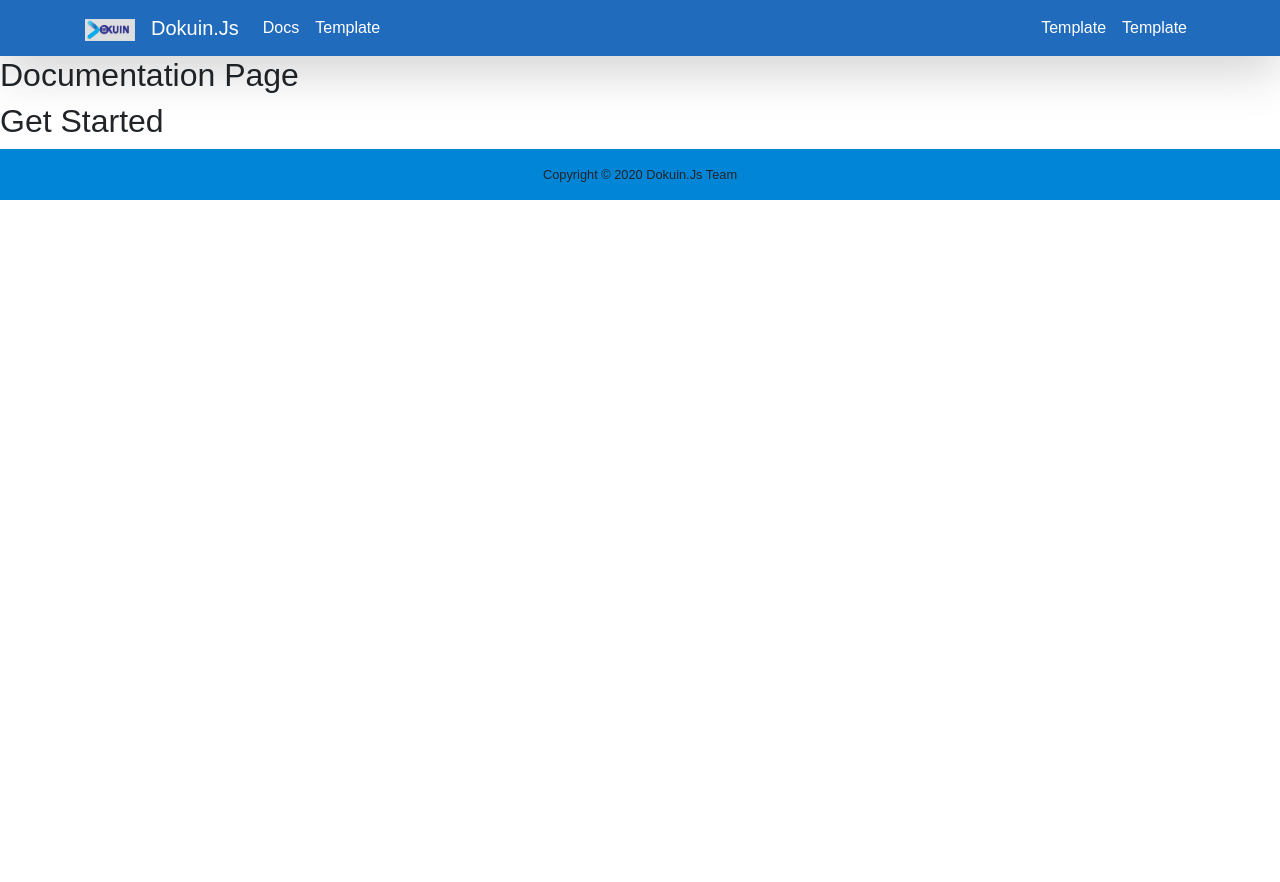
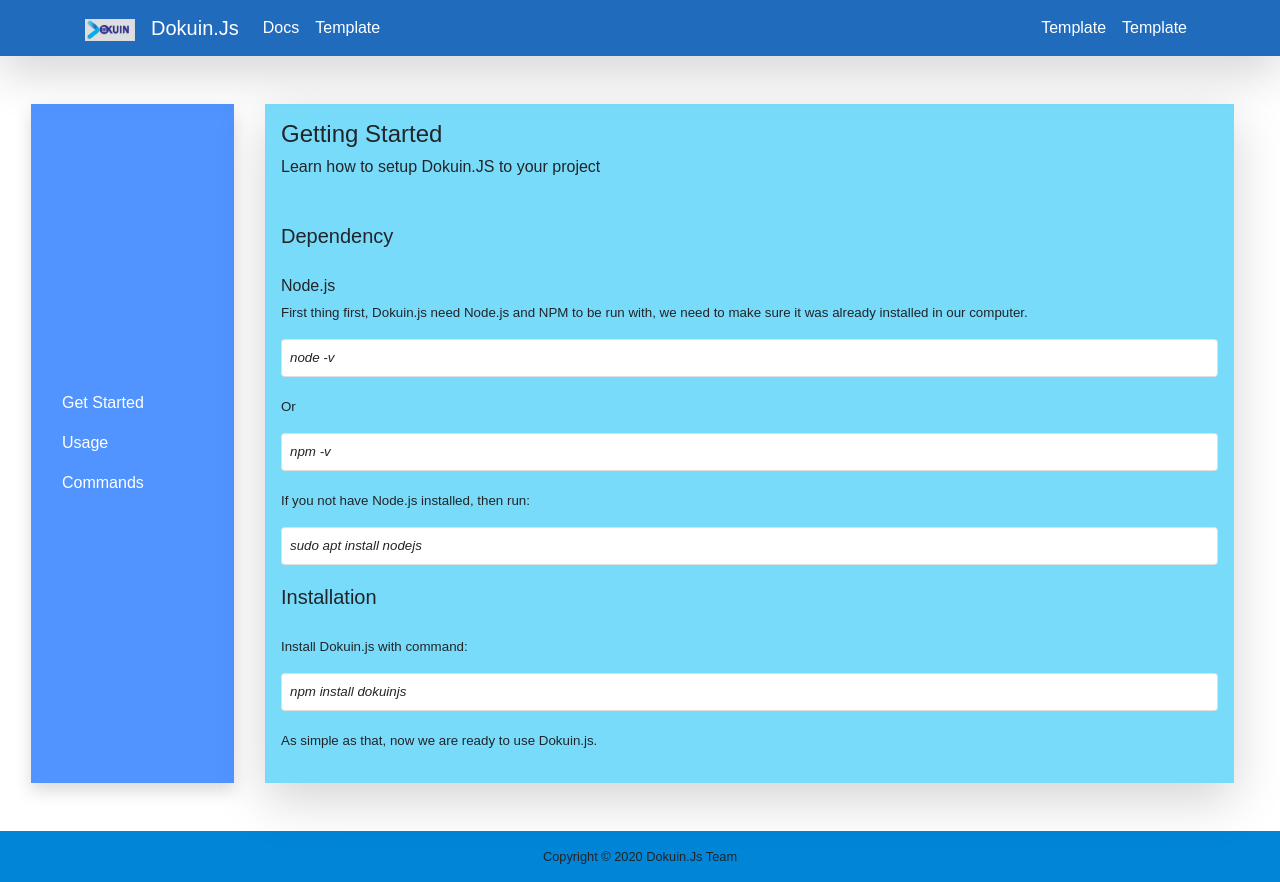
Before and after one commit to dokuin/docs, a React (Create React App) app: page /docs/get-started in a window 1280 px wide. Before the commit the page ends 800 px from the top, so only its background shows below. Built offline with nearby package versions, Linux system fonts and the light colour scheme.

Commit message:
update documentation page, buat poin get started dan usage

```diff
--- a/src/App.js
+++ b/src/App.js
@@ -9,7 +9,7 @@ import {
 import Header from './partials/Header'
 import Footer from './partials/Footer'
 import Homepage from './pages/Homepage'
-import Documentation from './pages/Documentation'
+import Docs from './pages/Docs'
 
 function App() {
   return (
@@ -18,7 +18,7 @@ function App() {
       <Switch>
         <Route exact path="/" component={Homepage} />
 
-        <Route exact path="/docs/:list" component={Documentation} />
+        <Route exact path="/docs/:list" component={Docs} />
 
         <Route path="*">
           <Redirect to="/" />
--- /dev/null
+++ b/src/components/CodeBlock.jsx
@@ -0,0 +1,14 @@
+import React from 'react'
+import { Card } from 'react-bootstrap'
+
+const CodeBlock = (props) => {
+  return (
+    <Card className="p-2">
+      <p className="my-auto" style={{ fontStyle: 'italic', userSelect: 'all' }}>
+        {props.code}
+      </p>
+    </Card>
+  )
+}
+
+export default CodeBlock
--- /dev/null
+++ b/src/components/Docs/GetStarted.jsx
@@ -0,0 +1,44 @@
+import React from 'react'
+
+import CodeBlock from '../CodeBlock'
+
+const GetStarted = () => {
+  return (
+    <div
+      className="ml-3 p-3 shadow-lg"
+      style={{ fontSize: 'smaller', backgroundColor: '#4fd0f9c1' }}
+    >
+      <h4>Getting Started</h4>
+      <h6>Learn how to setup Dokuin.JS to your project</h6>
+      <br />
+      <br />
+
+      <h5>Dependency</h5>
+      <br />
+
+      <h6>Node.js</h6>
+      <p>
+        First thing first, Dokuin.js need Node.js and NPM to be run with, we
+        need to make sure it was already installed in our computer.
+      </p>
+      <CodeBlock code={'node -v'} />
+      <br />
+      <p>Or</p>
+      <CodeBlock code={'npm -v'} />
+      <br />
+      <p>If you not have Node.js installed, then run:</p>
+      <CodeBlock code={'sudo apt install nodejs'} />
+      <br />
+
+      <h5>Installation</h5>
+      <br />
+      <p>Install Dokuin.js with command:</p>
+      <CodeBlock code={'npm install dokuinjs'} />
+      <br />
+
+      <p>As simple as that, now we are ready to use Dokuin.js.</p>
+    </div>
+  )
+}
+
+export default GetStarted
--- /dev/null
+++ b/src/components/Docs/Sidebar.jsx
@@ -0,0 +1,21 @@
+import React from 'react'
+import { Nav } from 'react-bootstrap'
+import { NavLink } from 'react-router-dom'
+
+const Sidebar = () => {
+  return (
+    <Nav defaultActiveKey="/home" className="flex-column">
+      <NavLink to="/docs/get-started" className="nav-link text-white">
+        Get Started
+      </NavLink>
+      <NavLink to="/docs/usage" className="nav-link text-white">
+        Usage
+      </NavLink>
+      <NavLink to="/" className="nav-link text-white">
+        Commands
+      </NavLink>
+    </Nav>
+  )
+}
+
+export default Sidebar
--- /dev/null
+++ b/src/components/Docs/Usage.jsx
@@ -0,0 +1,49 @@
+import React from 'react'
+
+import CodeBlock from '../CodeBlock'
+
+const Usage = () => {
+  return (
+    <div
+      className="ml-3 p-3 shadow-lg"
+      style={{ fontSize: 'smaller', backgroundColor: '#4fd0f9c1' }}
+    >
+      <h4>Usage</h4>
+      <h6>Example on how to use Dokuin.js</h6>
+      <br />
+      <br />
+
+      <h5>Initialize</h5>
+      <br />
+      <ol>
+        <li>
+          <p>Initialize Dokuin.js on your working directory.</p>
+          <CodeBlock code={'dokuinjs init'} />
+          <br />
+          <br />
+        </li>
+
+        <li>
+          <p>
+            After that, we can create new project to save in your directory.
+          </p>
+          <p>Simply just run the command:</p>
+          <CodeBlock code={'dokuin <project name>'} />
+          <br />
+        </li>
+
+        <li>
+          <p>Then, Generate the documentation file</p>
+          <CodeBlock code={'dokuinjs generate'} />
+          <br />
+        </li>
+
+        <li>
+          <p>Enjoy your new documentation</p>
+        </li>
+      </ol>
+    </div>
+  )
+}
+
+export default Usage
--- a/src/components/Documentation/GetStarted.jsx
+++ /dev/null
@@ -1,11 +0,0 @@
-import React from 'react'
-
-const GetStarted = () => {
-  return (
-    <div>
-      <h2>Get Started</h2>
-    </div>
-  )
-}
-
-export default GetStarted
--- a/src/components/homepage/Banner.jsx
+++ b/src/components/homepage/Banner.jsx
@@ -1,8 +1,6 @@
 import React from 'react'
 import { Link } from 'react-router-dom'
 import { Button } from 'react-bootstrap'
-
-import '../../styles/banner.css'
 
 const Banner = () => {
   return (
--- /dev/null
+++ b/src/pages/Docs.jsx
@@ -0,0 +1,33 @@
+import React from 'react'
+import { Container, Row, Col } from 'react-bootstrap'
+import { Switch, Route } from 'react-router-dom'
+
+import GetStarted from '../components/Docs/GetStarted'
+import Usage from '../components/Docs/Usage'
+import Sidebar from '../components/Docs/Sidebar'
+
+const Documentation = () => {
+  return (
+    <Container className="my-5" fluid>
+      <Row className="m-3">
+        <Col
+          sm={2}
+          md={2}
+          className="d-flex align-items-center overflow-auto shadow"
+          style={{ backgroundColor: '#5194ff' }}
+        >
+          <Sidebar />
+        </Col>
+        <Col>
+          <Switch>
+            <Route exact path="/docs/get-started" component={GetStarted} />
+
+            <Route exact path="/docs/usage" component={Usage} />
+          </Switch>
+        </Col>
+      </Row>
+    </Container>
+  )
+}
+
+export default Documentation
--- a/src/pages/Documentation.jsx
+++ /dev/null
@@ -1,18 +0,0 @@
-import React from 'react'
-import { Switch, Route } from 'react-router-dom'
-
-import GetStarted from '../components/Documentation/GetStarted'
-
-const Documentation = () => {
-  return (
-    <div>
-      <h2>Documentation Page</h2>
-
-      <Switch>
-        <Route name="get-started" component={GetStarted} />
-      </Switch>
-    </div>
-  )
-}
-
-export default Documentation
--- a/src/styles/banner.css
+++ /dev/null
@@ -1,9 +0,0 @@
-.banner {
-  background: rgb(8, 148, 252);
-  background: radial-gradient(
-    circle,
-    rgba(8, 148, 252, 1) 0%,
-    rgba(3, 88, 184, 1) 100%
-  );
-  height: 25em;
-}
--- a/src/styles/custom.css
+++ b/src/styles/custom.css
@@ -1,3 +1,13 @@
+.banner {
+  background: rgb(8, 148, 252);
+  background: radial-gradient(
+    circle,
+    rgba(8, 148, 252, 1) 0%,
+    rgba(3, 88, 184, 1) 100%
+  );
+  height: 25em;
+}
+
 .font-large {
   font-size: large;
 }
@@ -18,6 +28,10 @@
   transform: scale(1.1);
 }
 
+.nav-link {
+  color: black;
+}
+
 .section {
   min-height: 15em;
 }
@@ -27,3 +41,8 @@
   width: 10em;
   background-color: aquamarine;
 }
+
+.clipboard-link:hover {
+  color: #5194ff;
+  cursor: pointer;
+}
```
